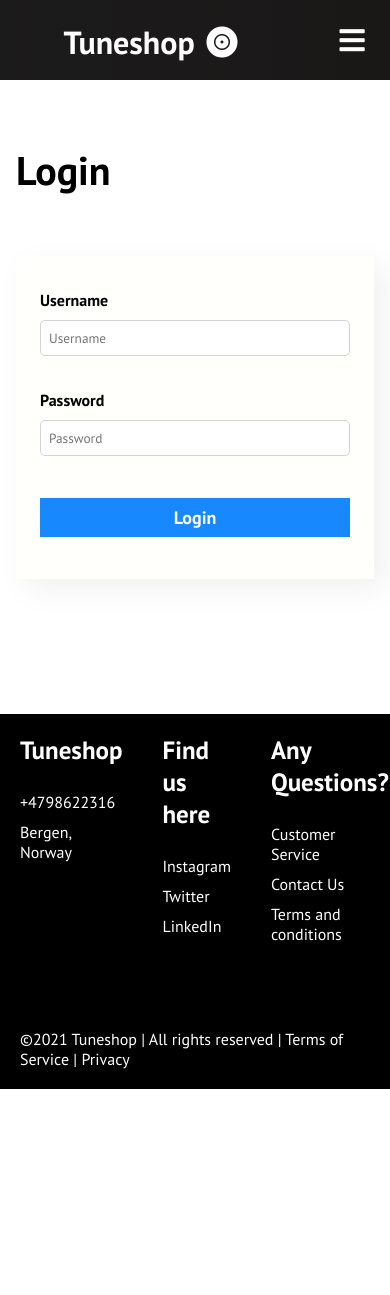
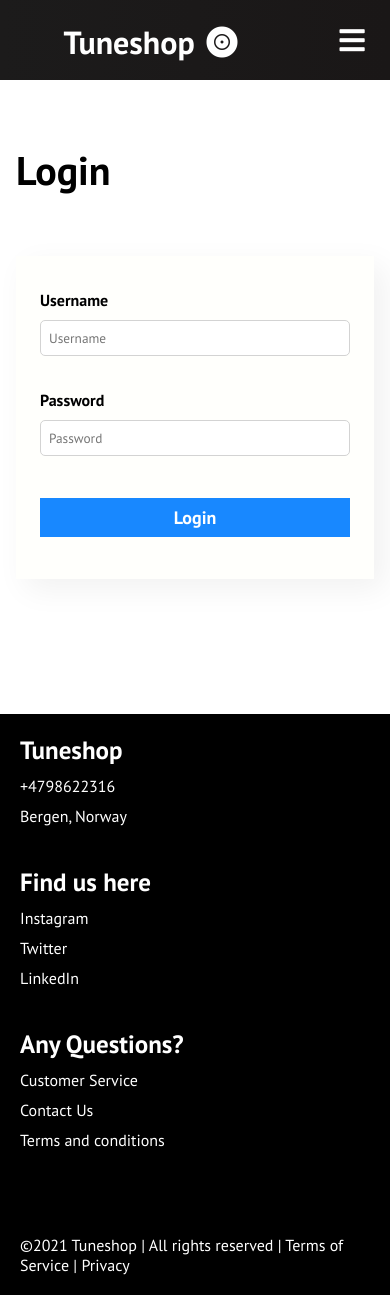
Before and after one commit to btfredr/tuneshop-v2, a React (Create React App) app: page /login in a window 390 px wide. Before the commit the page ends 1089 px from the top, so only its background shows below. Built offline with nearby package versions, Linux system fonts and the light colour scheme.

Commit message:
made footer responsive

```diff
--- a/src/sass/partials/_cart.scss
+++ b/src/sass/partials/_cart.scss
@@ -25,6 +25,5 @@
     border: none;
     cursor: pointer;
     font-size: 18px;
-    margin-left: 2em;
   }
 }
--- a/src/sass/partials/_footer.scss
+++ b/src/sass/partials/_footer.scss
@@ -31,4 +31,16 @@
     margin-right: auto;
     margin-top: 45px;
   }
+
+  @media (max-width: 500px) {
+    &__row {
+      flex-direction: column;
+    }
+    &__list {
+      padding: 0;
+    }
+    &__column {
+      margin: 0;
+    }
+  }
 }
```
